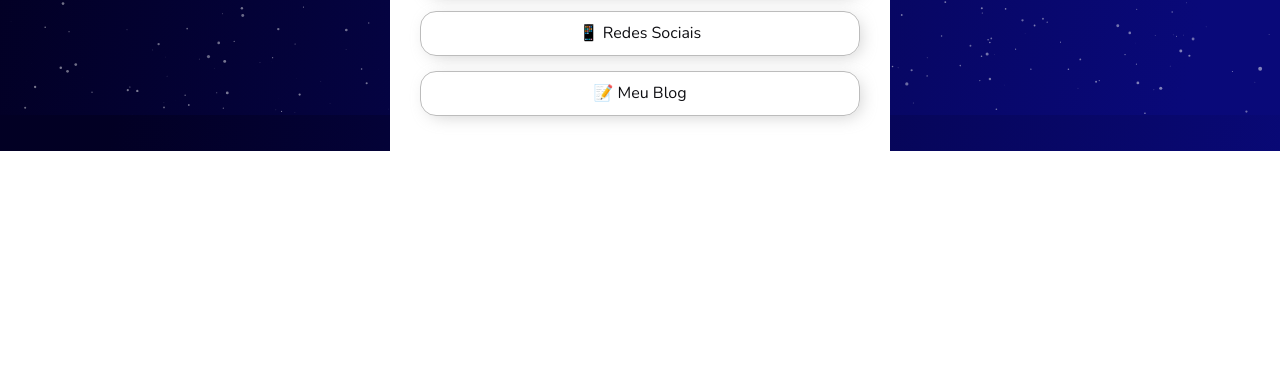
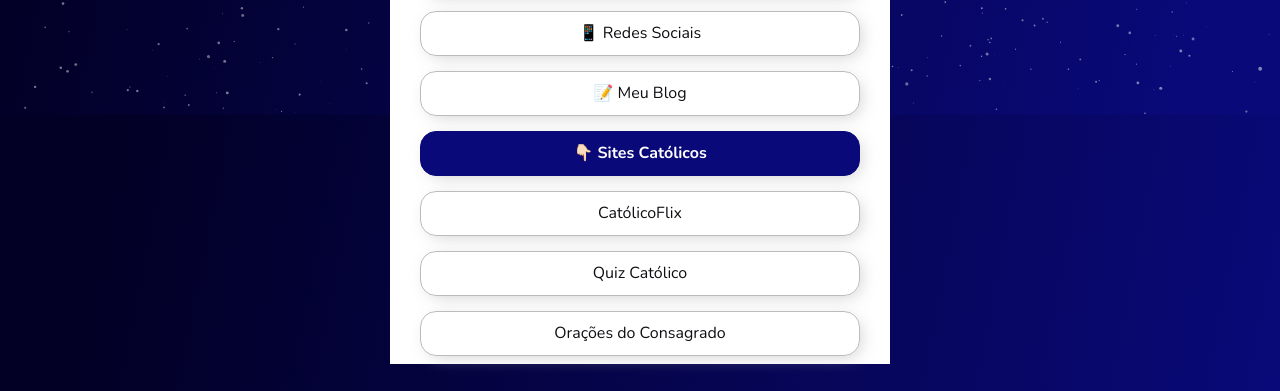
Before and after one commit to vdonoladev/my-linktree, a plain HTML site: page index.html in a window 1280 px wide. Shown: the part 685-1076 px from the top of the page. Before the commit the page ends 836 px from the top, so only its background shows below. Drawn offline with nearby package versions, Linux system fonts and the light colour scheme; animation ran at ten frames a second.

Commit message:
Algumas atualizações

```diff
--- a/index.html
+++ b/index.html
@@ -55,6 +55,10 @@
           <a class="link" href="https://vdonoladev.com.br/" target="_blank">
             📝 Meu Blog
           </a>
+          <a href="#" target="_blank" class="link highlight">👇🏻 Sites Católicos</a>
+          <a href="https://vdonoladev-catolicoflix.netlify.app/" target="_blank" class="link">CatólicoFlix</a>
+          <a href="https://quiz-catolico.vercel.app/" target="_blank" class="link">Quiz Católico</a>
+          <a href="https://vdonoladev-oracoesdoconsagrado.netlify.app/" target="_blank" class="link">Orações do Consagrado</a>
         </div>
       </div>
     </div>
```
